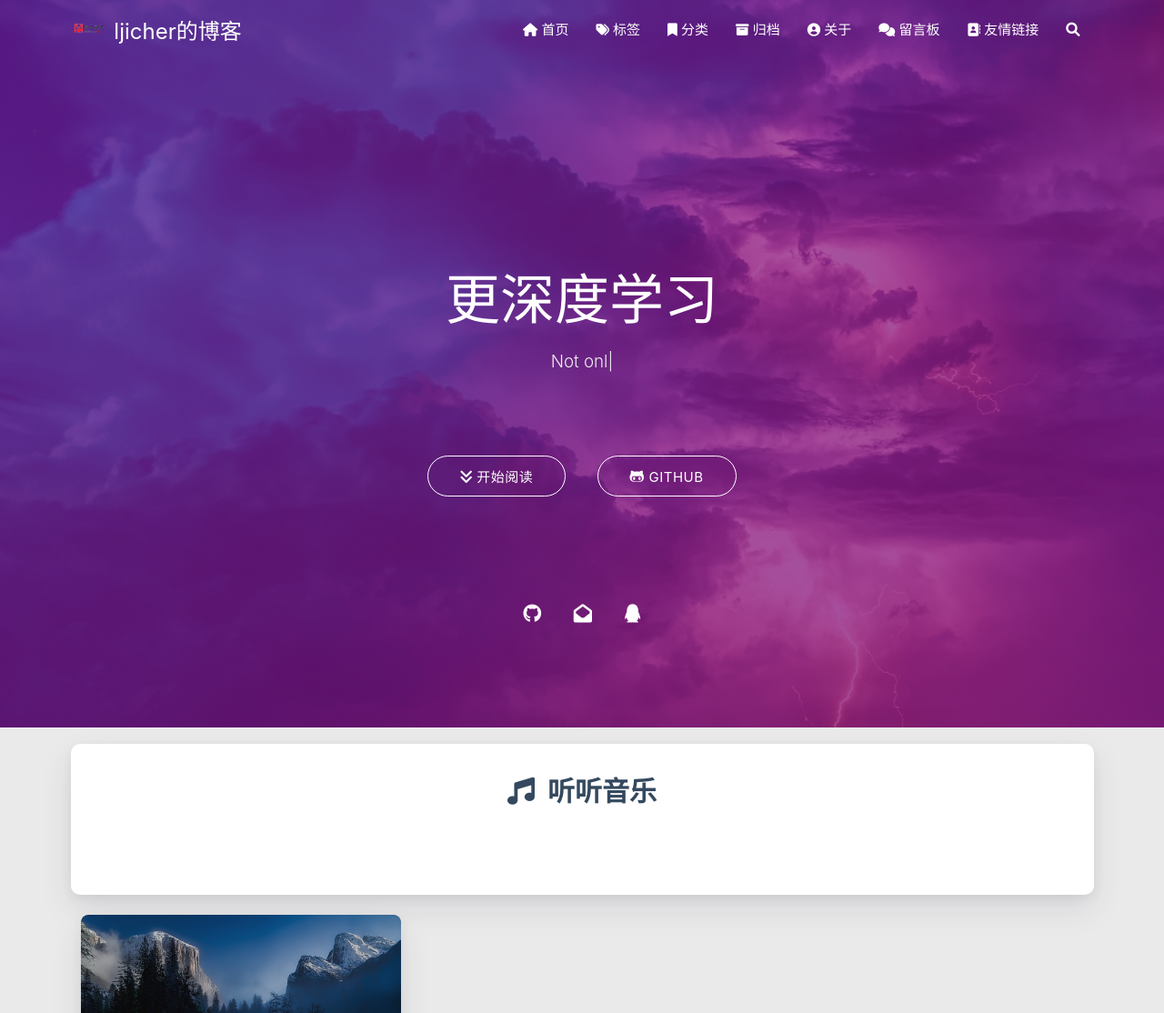
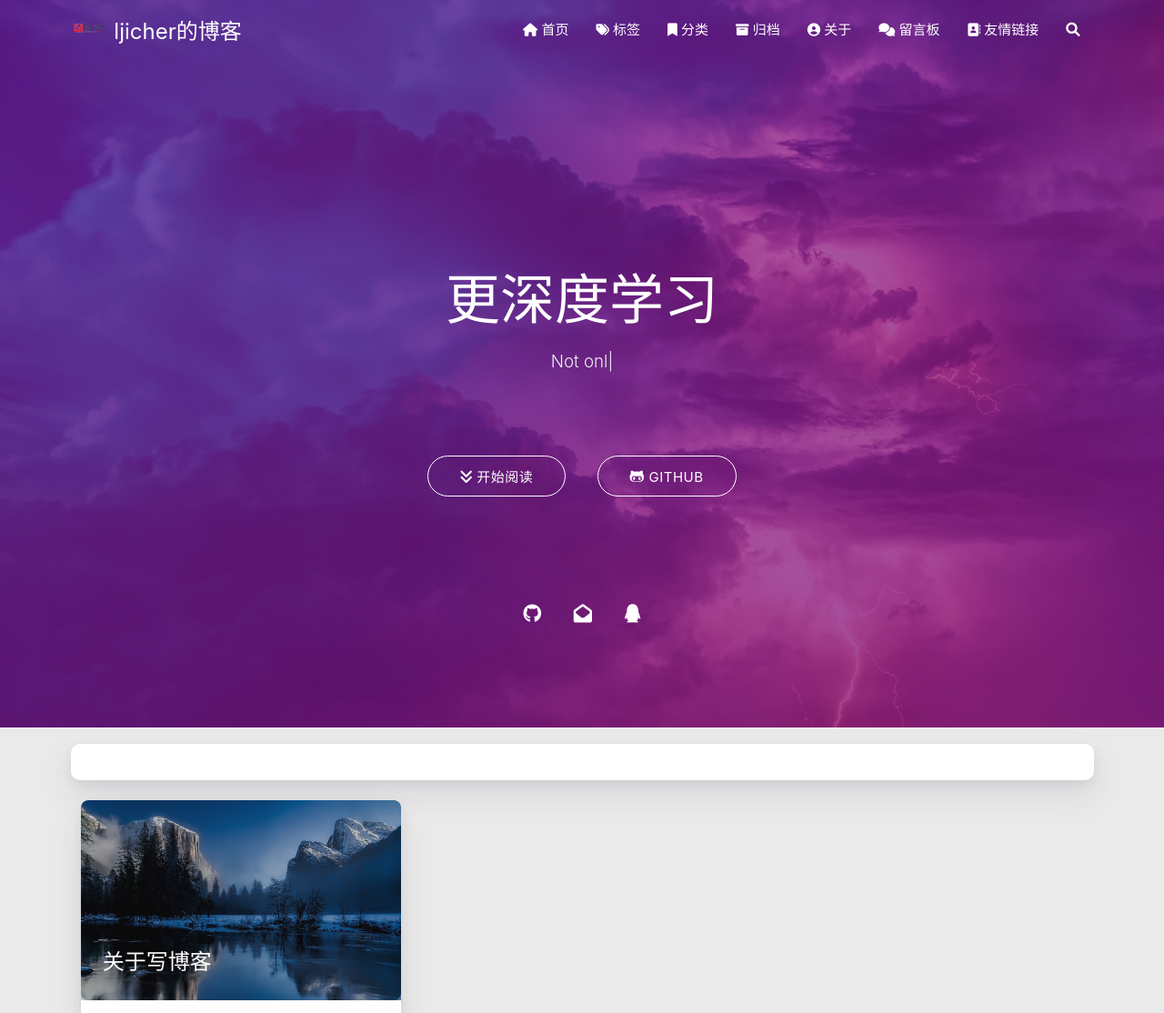
Before and after one commit to ljicher/ljicher.github.io, a plain HTML site: page index.html in a window 1280 px wide. Shown: the top 1114 px of the page at 91% size. Drawn offline with nearby package versions, Linux system fonts and the light colour scheme; some packages are replaced by stand-ins of ours; no server answers; a script that the page names is missing.

Commit message:
Site updated: 2022-03-29 20:41:50

```diff
--- a/index.html
+++ b/index.html
@@ -519,51 +519,6 @@
 
 
 
-                        <link rel="stylesheet" href="/libs/aplayer/APlayer.min.css">
-<style>
-    .aplayer .aplayer-lrc p {
-
-        font-size: 12px;
-        font-weight: 700;
-        line-height: 16px !important;
-    }
-
-    .aplayer .aplayer-lrc p.aplayer-lrc-current {
-
-        font-size: 15px;
-        color: #2173808548;
-    }
-
-
-</style>
-<div class="music-player">
-
-        <div class="title center-align">
-            <i class="fas fa-music"></i>&nbsp;&nbsp;听听音乐
-        </div>
-
-    <div class="row">
-        <meting-js class="col l8 offset-l2 m10 offset-m1 s12"
-                   server="netease"
-                   type="playlist"
-                   id=""
-                   fixed='false'
-                   autoplay='true'
-                   theme='#2173808548'
-                   loop='all'
-                   order='random'
-                   preload='auto'
-                   volume='0.7'
-                   list-folded='true'
-        >
-        </meting-js>
-    </div>
-</div>
-
-<script src="/libs/aplayer/APlayer.min.js"></script>
-<script src="/libs/aplayer/Meting.min.js"></script>
-
-
 
 
 
```
